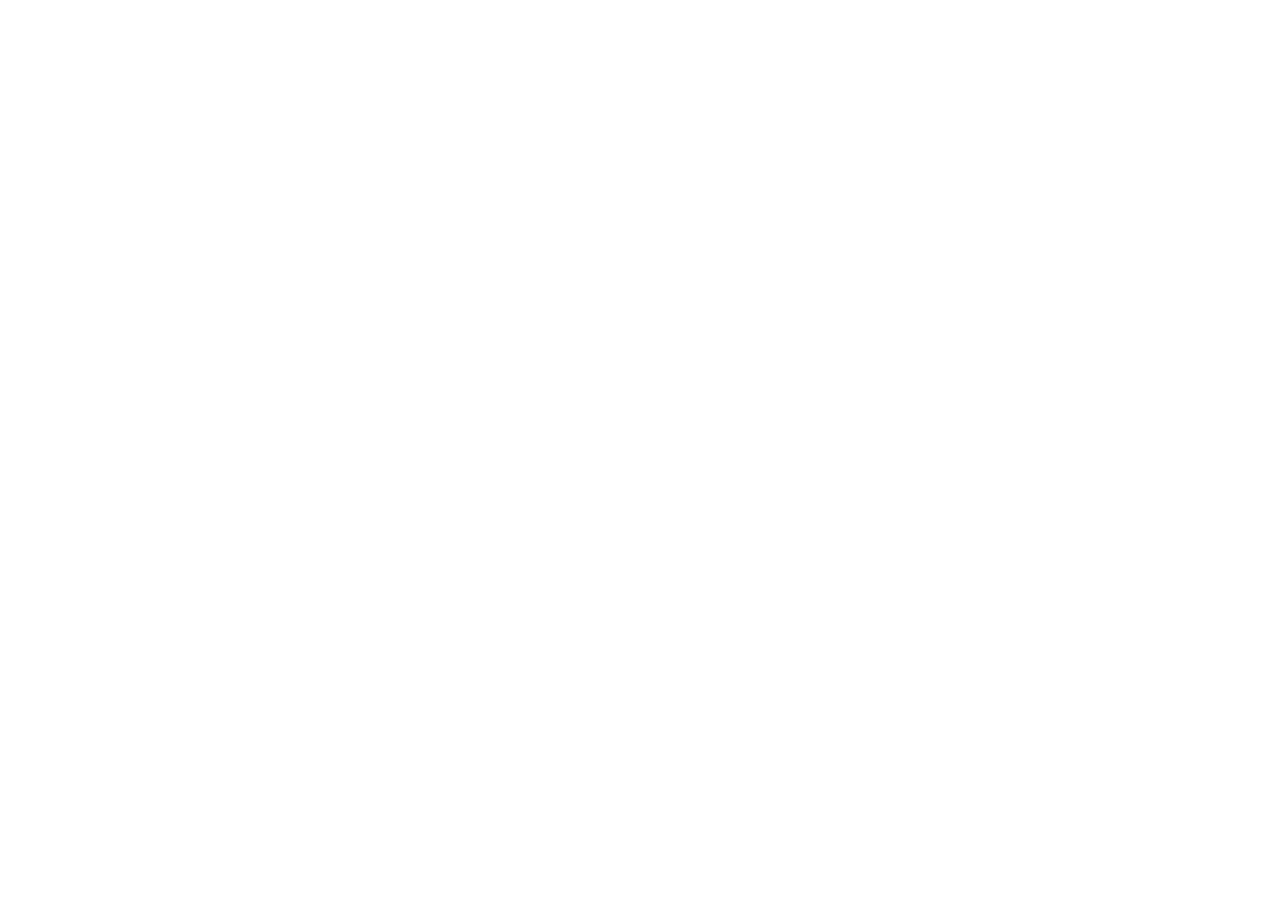
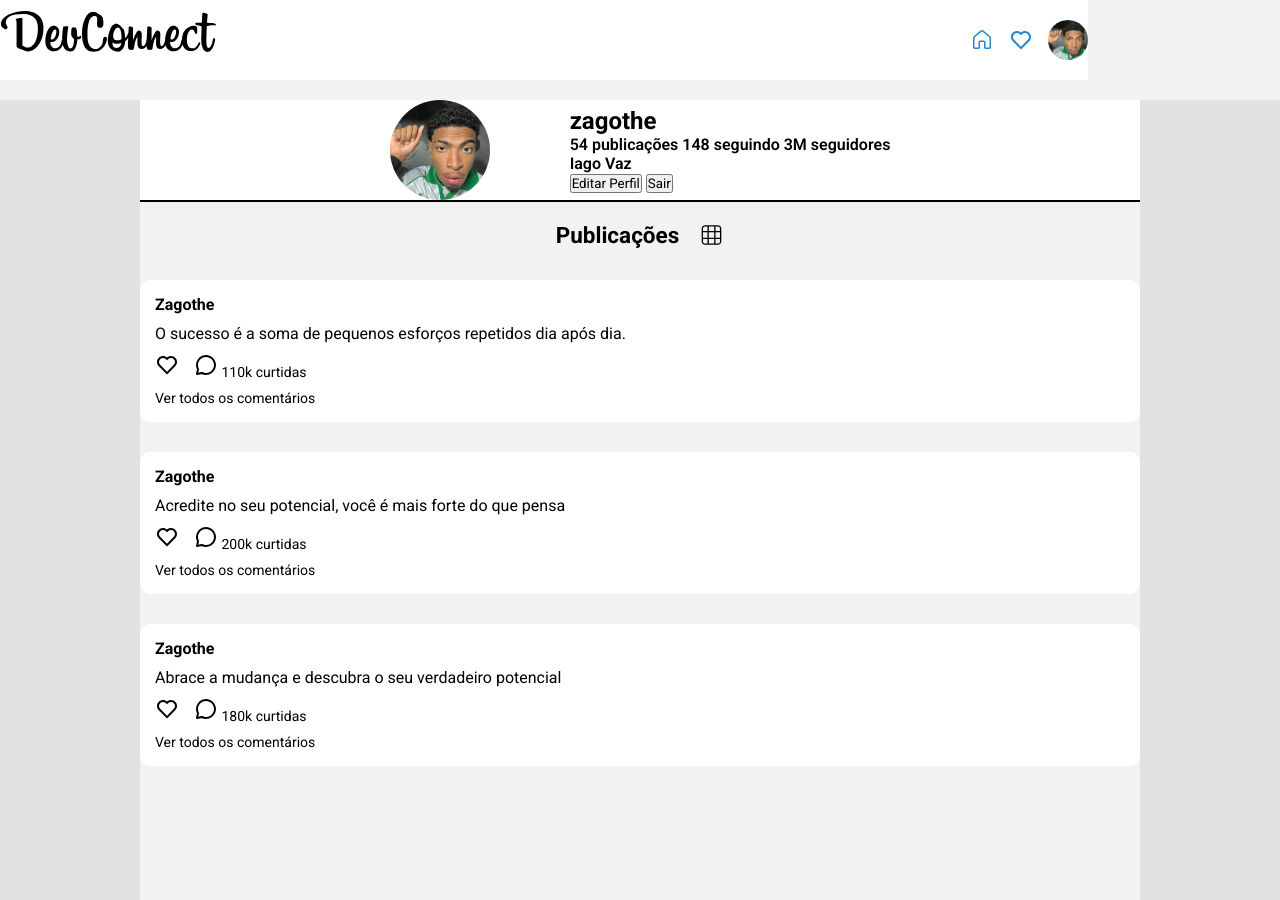
Before and after one commit to Matheus-Lima-Ferraz/2S_DevConnect, a plain HTML site: page static_devconnect/page/perfil.html in a window 1280 px wide. Before the commit the page ends 800 px from the top, so only its background shows below. Drawn offline with Linux system fonts and the light colour scheme; a web font is replaced by a local one.

Commit message:
tela perfil e feed html e css

```diff
--- a/static_devconnect/page/perfil.html
+++ b/static_devconnect/page/perfil.html
@@ -0,0 +1,119 @@
+<!DOCTYPE html>
+<html lang="pt-BR">
+
+<head>
+    <meta charset="UTF-8">
+    <meta name="viewport" content="width=device-width, initial-scale=1.0">
+    <meta name="author" content="Matheus Lima">
+    <meta name="description" content="Site da empresa DevConnect">
+    <title>Perfil - DevConnect</title>
+    <link rel="shortcut icon" href="../images/logo-devconnect-sm.svg" type="image/x-icon">
+
+    <link rel="stylesheet" href="../styles/global.css">
+    <link rel="stylesheet" href="../styles/perfil.css">
+</head>
+<body>
+    <h1>Tela de Perfil - DevConnect</h1>
+    <header id="cabeçalho">
+        <nav>
+            <a id="logo-desktop" href="./feed.html">
+                <img src="../images/logo-devconnect-lg.svg" alt="Logo da empresa">
+            </a>
+
+            <a id="logo-mobile" href="./feed.html">
+                <img src="../images/logo-devconnect-sm.svg" alt="Logo da empresa">
+            </a>
+
+            <!-- <a href="./feed.html">
+                    <img src="../images/logo-devconnect-.svg" alt="logo-devconnect">
+                </a> -->
+            <!-- icones -->
+            <div class="cabecalho-acoes">
+
+                <a href="./feed.html">
+                    <img src="../images/icone-casa-azul.svg" alt="Ícone de uma casa na cor azul ">
+                </a>
+
+                <a href="#">
+                    <img src="../images/icone-coracao-azul.svg" alt="Ícone de um coração na cor azul">
+                </a>
+
+                <a href="#">
+                    <img class="foto-perfil" src="../images/Zago.png" alt="Foto de perfil">
+                </a>
+
+
+            </div>
+
+        </nav>
+    </header>
+
+    <main>
+        <div class="container-flex-perfil">
+            <section id="bio-perfil">
+                    <img class="foto-perfil-bio" src="../images/Zago.png"
+                        alt="Foto de perfil">
+
+
+
+                    <div>
+                        <h2>zagothe</h2>
+                        <span>54 publicações</span>
+                        <span>148 seguindo</span>
+                        <span>3M seguidores</span>
+
+                        <p>Iago Vaz</p>
+
+                        <button> Editar Perfil </button>
+                          <button> Sair </button>
+                    </div>
+
+            </section>
+            <section id="cadastro-publi">
+                <div class="post-h2">
+                    <h2 > Publicações </h2>
+                    <img src="../images/icone-galeria-preto.svg" alt="" width="25px">
+
+                </div>
+
+                <form action="">
+
+                    <footer>
+                        <div class="post">
+                            <h3>Zagothe</h3>
+                            <p>O sucesso é a soma de pequenos esforços repetidos dia após dia.</p>
+                            <div class="post-info">
+                              <span><img src="../images/icone-coracao-preto.svg" alt=""></span>
+                              <span><img src="../images/icone-comentario-preto.svg" alt=""> 110k curtidas</span>
+                            </div>
+                            <a href="#">Ver todos os comentários</a>
+                          </div>
+                        <div class="post">
+                            <h3>Zagothe</h3>
+                            <p>Acredite no seu potencial, você é mais forte do que pensa</p>
+                            <div class="post-info">
+                              <span><img src="../images/icone-coracao-preto.svg" alt=""></span>
+                              <span><img src="../images/icone-comentario-preto.svg" alt=""> 200k curtidas</span>
+                            </div>
+                            <a href="#">Ver todos os comentários</a>
+                          </div>
+                        <div class="post">
+                            <h3>Zagothe</h3>
+                            <p>Abrace a mudança e descubra o seu verdadeiro potencial</p>
+                            <div class="post-info">
+                              <span><img src="../images/icone-coracao-preto.svg" alt=""></span>
+                              <span><img src="../images/icone-comentario-preto.svg" alt=""> 180k curtidas</span>
+                            </div>
+                            <a href="#">Ver todos os comentários</a>
+                          </div>
+                    </footer>
+
+                </form>
+
+            </section>
+        </div>
+    </main>
+
+</body>
+
+</html>
--- a/static_devconnect/styles/feed.css
+++ b/static_devconnect/styles/feed.css
@@ -1,5 +1,5 @@
 main {
-    background-color: var(--cor-cinza-escuro1);
+    background-color: var(--cor-cinza-claro);
     min-height: 100vh;
     width: 100%;
 
@@ -9,7 +9,7 @@ main {
 }
 
 .container-flex-publi {
-    background-color: blue;
+    background-color: var(--cor-cinza-claro);
     width: 90%;
     max-width: 900px;
     display: flex;
@@ -75,7 +75,7 @@ main {
 
 #cadastro-publi>h2 {
     font-size: var(--tamanho-fonte-lg);
-    color: var(--cor-cinza-escuro2);
+    color: var(--cor-cinza-claro);
     font-weight: 800;
 }
 
@@ -93,7 +93,7 @@ main {
 }
 
 #cadastro-publi>form>textarea::placeholder {
-    color: var(--cor-cinza-escuro4);
+    color: var(--cor-cinza-claro);
 }
 
 #cadastro-publi>form>footer {
@@ -113,7 +113,6 @@ main {
 
 /* seção publicações */
 #publicacoes {
-    background-color: blueviolet;
     width: 100%;
     height: 600px;
 }
@@ -142,7 +141,6 @@ main {
 
 .card-publi > figure{
     width: 100%;
-    background-color: blueviolet;
     display: flex;
     flex-direction: column;
 }
@@ -151,7 +149,7 @@ main {
     object-fit: cover;
     object-position: center;
     width: 100%;
-    height: 500px;
+    height: 700px;
 }
 
 .descricao-publicacao{
@@ -168,10 +166,10 @@ main {
 .descricacao-publicacao > p{
     font-size: var(--tamanho-fonte-sm);
     font-weight: 400;
+    flex-wrap: wrap;
 }
 
 .interacoes-publicacao{
-    background-color: brown;
     width: 87px;
     display: flex;
     /*justify-content: space-between;*//*1a opção - para o espaço entre eles*/
@@ -201,3 +199,13 @@ main {
 .card-publi > button{
     margin: 15px 3%;
 }
+
+.card-publi > button{
+    margin: 15px 3%;
+    background-color: transparent;
+    border: none;
+
+    font-size: var(--tamanho-fonte-sm);
+    font-weight: 500;
+    color: var(--cor-cinza-escuro1);
+}
--- a/static_devconnect/styles/global.css
+++ b/static_devconnect/styles/global.css
@@ -4,7 +4,7 @@
     --cor-preto: #000000;
     --cor-azul: #2686cc;
     --cor-branco: #ffffff;
-    --cor-cinza-claro: #fafafa;
+    --cor-cinza-claro: #f2f2f2;
     --cor-cinza-escuro1: #b6b6b6;
     --cor-cinza-escuro2: #4d4d4d;
     --cor-cinza-escuro3: #7d7d7d;
@@ -18,6 +18,7 @@
     --tamanho-fonte-lg: 20px;
     --tamanho-fonte-md: 16px;
     --tamanho-fonte-sm: 14px;
+    --tamanho-fonte-pf: 35px;
 
 }
 
@@ -35,10 +36,11 @@
     box-sizing: border-box;
     /* o valor total do tamanho do elemento conta tanto com espaços interno/extremo e as bordas*/
     outline-color: var(--cor-azul);
+    gap: 20px;
 }
 
 body {
-    background-color: #e5e5e5;
+    background-color: var(--cor-cinza-claro);
 }
 
 h1 {
@@ -103,12 +105,13 @@ h1 {
 
 #cabeçalho>nav {
     width: 85%;
-    max-width: 1440px;
+    max-width: 2000px;
     height: 100%;
 
     display: flex;
     justify-content: space-between;
     align-items: center;
+    background-color: var(--cor-branco);
 }
 
 #logo-mobile {
--- a/static_devconnect/styles/perfil.css
+++ b/static_devconnect/styles/perfil.css
@@ -0,0 +1,99 @@
+main {
+    min-height: 100vh;
+    width: 100%;
+    background-color: #e2e2e2;
+    display: flex;
+    justify-content: center;
+    margin-top: 20px;
+}
+
+.container-flex-perfil {
+    background-color: #f2f2f2;
+    width: 90%;
+    max-width: 1000px;
+    display: flex;
+    flex-direction: column;
+    gap: 10;
+}
+
+
+#bio-perfil{
+    background-color: var(--cor-branco);
+    font-weight: 600;
+    width: 100%;
+    display: flex;
+    align-items: center;
+    justify-content: center;
+    column-gap: 80px;
+    row-gap: 80px;
+    flex-wrap: wrap;
+    border-bottom: 2px solid black ;
+}
+
+.foto-perfil-bio {
+    border-radius: 50%;
+    height: 100px;
+    width: 100px;
+    max-width: 110px;
+    object-fit: cover;
+    object-position: center;
+    display: flex;
+  flex-direction: column;
+}
+#cadastro-publi{
+    display: flex;
+    flex-direction: column;
+
+
+    max-width: 100%;
+    background-color: #f2f2f2;
+
+}
+#cadastro-publi > h2{
+    font-size: var(--tamanho-fonte-lg);
+    color: black;
+}
+.post-h2{
+    margin-bottom: 12px;
+    font-size: 15px;
+    color: black;
+    display: flex;
+    justify-content: center;
+}
+
+.posts h2 {
+    margin-bottom: 20px;
+    font-size: 22px;
+    color: var(--cor-preto);
+    display: flex;
+    justify-content: center;
+}
+
+.post {
+    background: var(--cor-branco);
+    padding: 15px;
+    border-radius: 10px;
+    margin-bottom: 30px;
+}
+
+.post h3 {
+    font-size: 16px;
+    margin-bottom: 10px;
+}
+
+.post p {
+    margin-bottom: 10px;
+}
+
+.post-info {
+    display: flex;
+    gap: 15px;
+    margin-bottom: 8px;
+    font-size: 14px;
+}
+
+.post a {
+    font-size: 14px;
+    color: var(--cor-cinza);
+    text-decoration: none;
+}
```
Also changed, not shown: static_devconnect/page/feed.html (+6 -6 lines), static_devconnect/images/foto feed22.png (added).
